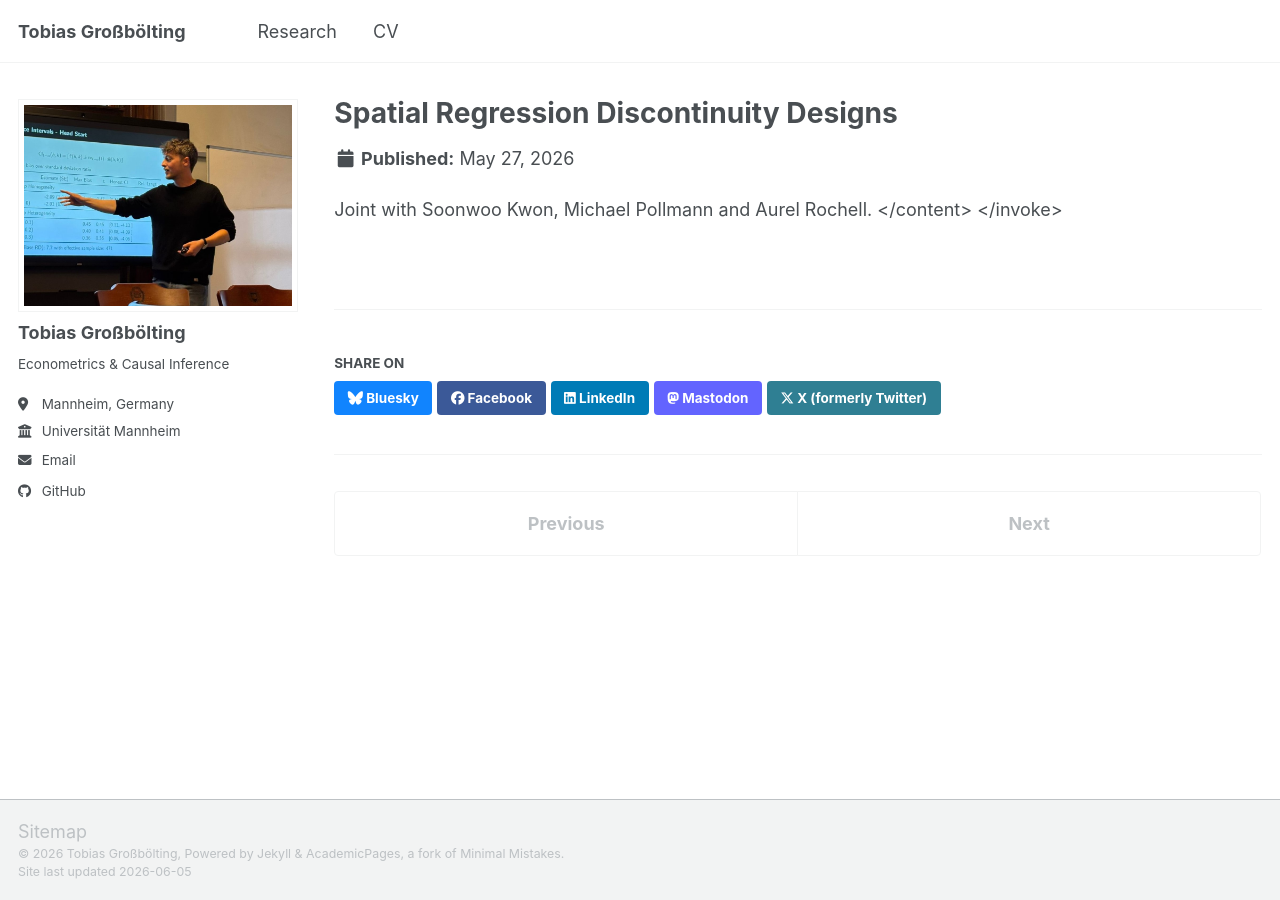
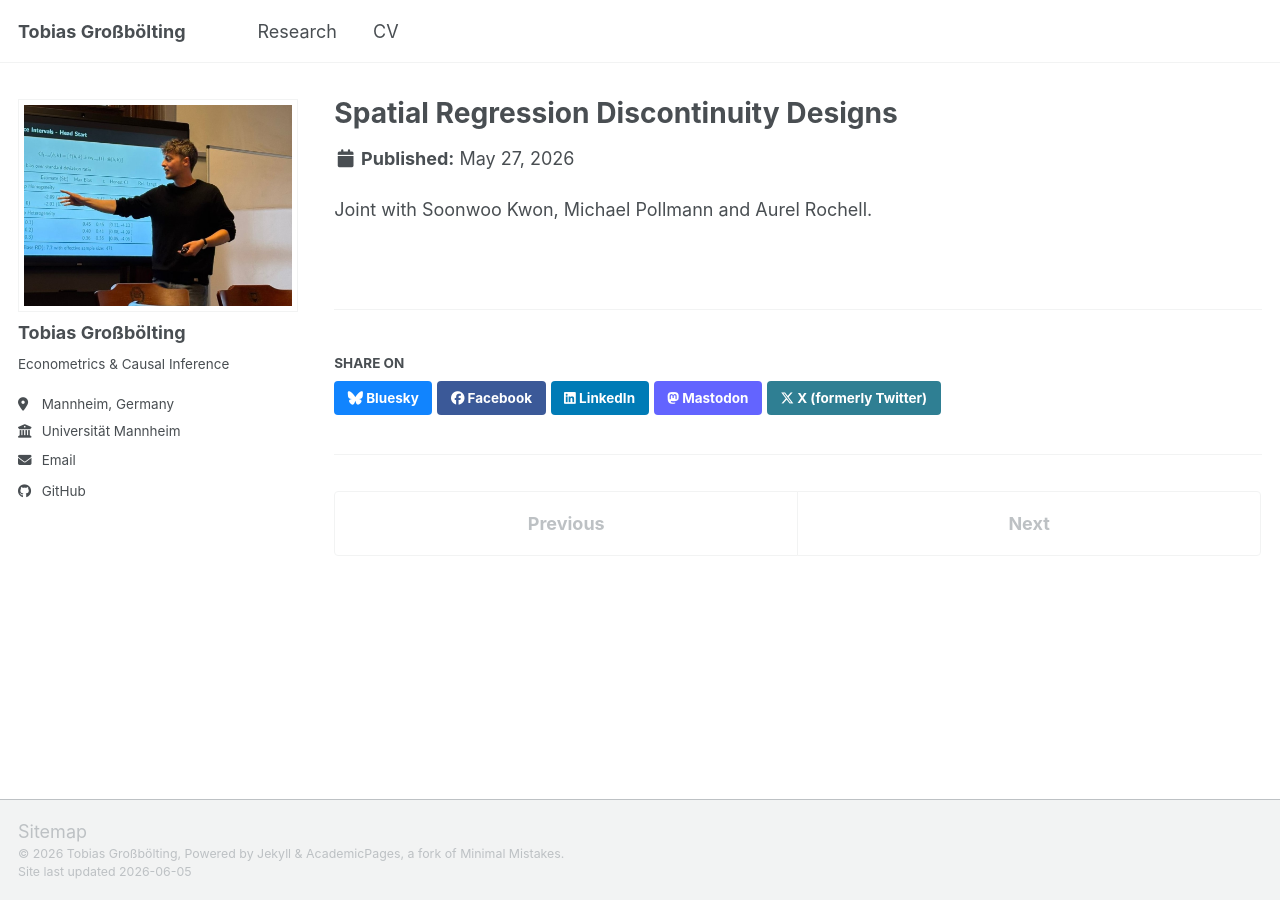
Before and after one commit to tgrossboelting/tgrossboelting.github.io, a Jekyll site: the page built from _publications/2026_05_27_spatial_rdd.md, in a window 1280 px wide. Built offline with Jekyll 4.4.1, drawn with Linux system fonts in a browser that asks for light colours; a script bundle is joined from its source files by our own code; library files that are not in the unit come from our copies.

Commit message:
Clean remaining template leftovers from sitemap
- Delete placeholder PDFs/bibtex in files/ (kept real CV)
- Remove broken paperurl/slidesurl pointing to academicpages.github.io
  from the job market paper entry (paper not posted yet)
- Exclude markdown_generator/ helper scripts from the build (was being
  served as /markdown_generator/)
- Strip stray </content></invoke> tags from spatial RDD entry

Co-Authored-By: Claude Opus 4.8 (1M context) <noreply@anthropic.com>

```diff
--- a/_config.yml
+++ b/_config.yml
@@ -192,6 +192,7 @@ exclude:
   - LICENSE
   - local
   - log
+  - markdown_generator
   - node_modules
   - package.json*
   - Rakefile
--- a/_publications/2026_05_27_spatial_rdd.md
+++ b/_publications/2026_05_27_spatial_rdd.md
@@ -8,5 +8,3 @@ date: 2026-05-27
 coauthors: "Soonwoo Kwon, Michael Pollmann and Aurel Rochell"
 ---
 Joint with Soonwoo Kwon, Michael Pollmann and Aurel Rochell.
-</content>
-</invoke>
```
Also changed, not shown: _publications/2026_01_26_heterogeneous_groups_in_RDDs.md (+0 -3 lines), files/bibtex1.bib (deleted, +0 -10 lines), 6 other files.
